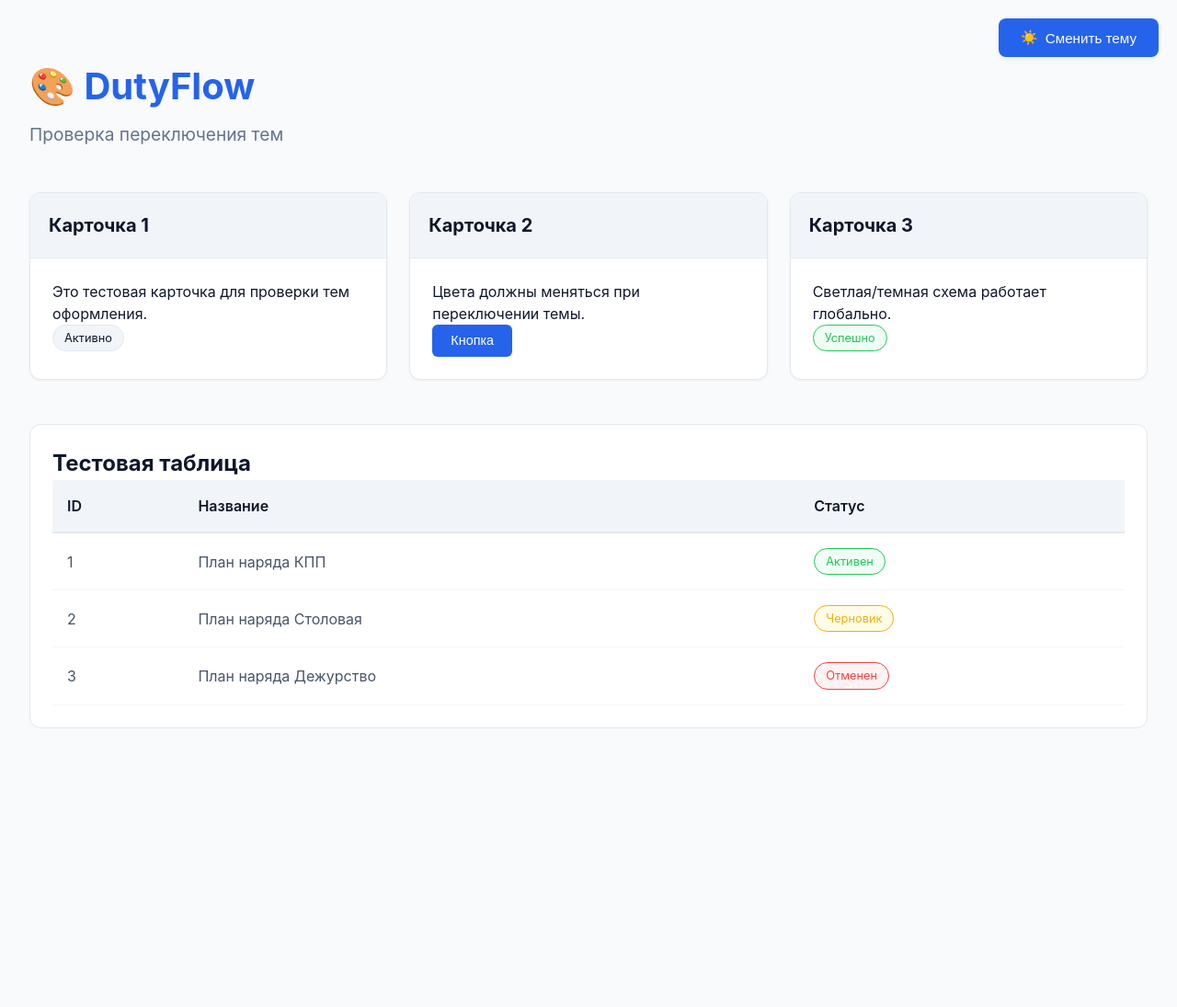
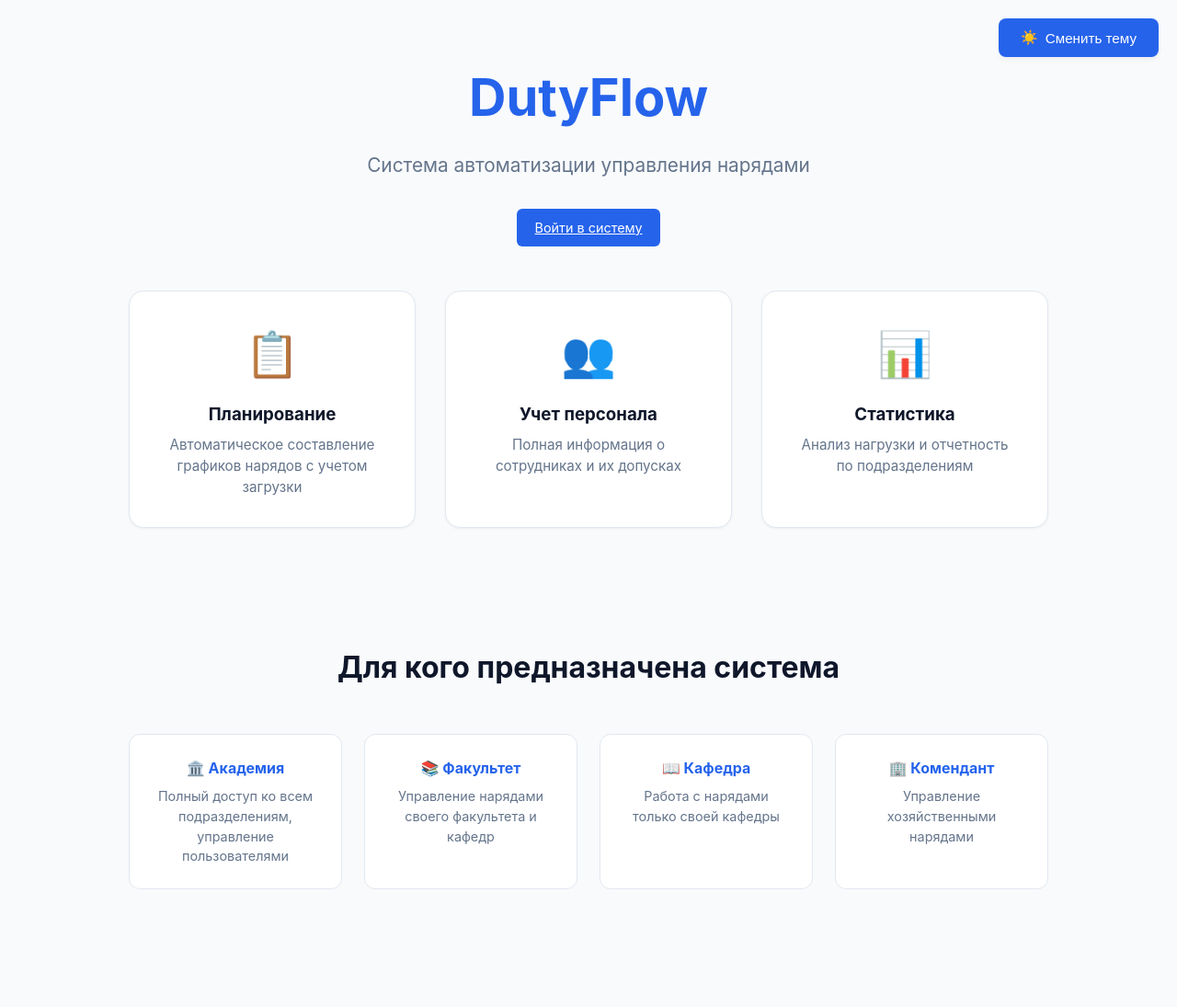
Before and after one commit to m43381/duty_flow, a Django app: page / in a window 1280 px wide. Shown: the whole page at 92% size. Before the commit the page ends 792 px from the top, so only its background shows below. Run offline with Django 5.2, Linux system fonts and the light colour scheme.

Commit message:
аутентификация

```diff
--- a/duty_flow/duty_flow/settings.py
+++ b/duty_flow/duty_flow/settings.py
@@ -87,3 +87,9 @@ STATIC_URL = '/static/'
 STATICFILES_DIRS = [
     BASE_DIR / 'static',
 ]
+
+
+# Перенаправления после входа/выхода
+LOGIN_URL = 'login'
+LOGIN_REDIRECT_URL = 'dashboard'
+LOGOUT_REDIRECT_URL = 'index'
--- a/duty_flow/duty_flow/urls.py
+++ b/duty_flow/duty_flow/urls.py
@@ -1,7 +1,13 @@
 from django.contrib import admin
 from django.urls import path, include
+from django.contrib.auth import views as auth_views
 
 urlpatterns = [
     path('admin/', admin.site.urls),
+    # Аутентификация
+    path('login/', auth_views.LoginView.as_view(
+        template_name='registration/login.html'
+    ), name='login'),
+    path('logout/', auth_views.LogoutView.as_view(), name='logout'),
     path('', include('frontend.urls')),
 ]
--- a/duty_flow/frontend/urls.py
+++ b/duty_flow/frontend/urls.py
@@ -3,7 +3,8 @@ from . import views
 
 urlpatterns = [
     path('', views.index, name='index'),
-    path('commandant/', views.commandant, name='commandant'),
-    path('faculty/', views.faculty, name='faculty'),
-    path('department/', views.department, name='department'),
+    path('dashboard/', views.dashboard, name='dashboard'),
+    path('cabinet/commandant/', views.commandant_cabinet, name='commandant_cabinet'),
+    path('cabinet/faculty/', views.faculty_cabinet, name='faculty_cabinet'),
+    path('cabinet/department/', views.department_cabinet, name='department_cabinet'),
 ]
--- a/duty_flow/frontend/views.py
+++ b/duty_flow/frontend/views.py
@@ -1,13 +1,49 @@
 from django.shortcuts import render
+from django.contrib.auth.decorators import login_required
+from django.utils import timezone
 
 def index(request):
+    """Главная страница"""
     return render(request, 'index.html')
 
-def commandant(request):
-    return render(request, 'cabinets/commandant.html')
+@login_required
+def dashboard(request):
+    """Общий дашборд (перенаправляет в зависимости от роли)"""
+    profile = request.user.profile
 
-def faculty(request):
-    return render(request, 'cabinets/faculty.html')
+    # Контекст с данными (позже заменим на реальные запросы к БД)
+    context = {
+        'page_title': f'Дашборд - {profile.unit.name}',
+        'active_tab': 'dashboard',
+        'total_people': 150,  # Заглушка
+        'today_plans': 12,     # Заглушка
+        'active_exemptions': 5, # Заглушка
+        'total_assignments': 450, # Заглушка
+        'upcoming_plans': [],   # Заглушка
+    }
 
-def department(request):
-    return render(request, 'cabinets/department.html')
+    return render(request, 'cabinets/dashboard.html', context)
+
+@login_required
+def commandant_cabinet(request):
+    """Кабинет коменданта"""
+    return render(request, 'cabinets/commandant.html', {
+        'page_title': 'Кабинет коменданта',
+        'active_tab': 'dashboard'
+    })
+
+@login_required
+def faculty_cabinet(request):
+    """Кабинет факультета"""
+    return render(request, 'cabinets/faculty.html', {
+        'page_title': 'Кабинет факультета',
+        'active_tab': 'dashboard'
+    })
+
+@login_required
+def department_cabinet(request):
+    """Кабинет кафедры"""
+    return render(request, 'cabinets/department.html', {
+        'page_title': 'Кабинет кафедры',
+        'active_tab': 'dashboard'
+    })
--- a/duty_flow/static/css/main.css
+++ b/duty_flow/static/css/main.css
@@ -177,3 +177,352 @@ body {
 .table tr:hover td {
     background: var(--bg-hover);
 }
+
+
+/* _________________________________________________________________________________________ */
+
+/* ===== СТРАНИЦА ВХОДА ===== */
+.auth-page {
+    min-height: calc(100vh - 200px);
+    display: flex;
+    align-items: center;
+    justify-content: center;
+    padding: 2rem;
+}
+
+.auth-container {
+    width: 100%;
+    max-width: 400px;
+}
+
+.auth-card {
+    background: var(--bg-card);
+    border: 1px solid var(--border);
+    border-radius: 1rem;
+    padding: 2rem;
+    box-shadow: var(--shadow-md);
+}
+
+.auth-header {
+    text-align: center;
+    margin-bottom: 2rem;
+}
+
+.auth-title {
+    font-size: 2rem;
+    color: var(--primary);
+    margin-bottom: 0.5rem;
+}
+
+.auth-subtitle {
+    color: var(--text-muted);
+}
+
+.auth-form {
+    margin-bottom: 1.5rem;
+}
+
+.form-group {
+    margin-bottom: 1.25rem;
+}
+
+.form-group label {
+    display: block;
+    margin-bottom: 0.5rem;
+    color: var(--text);
+    font-weight: 500;
+}
+
+.form-input {
+    width: 100%;
+    padding: 0.75rem 1rem;
+    background: var(--bg-body);
+    border: 1px solid var(--border);
+    border-radius: 0.5rem;
+    color: var(--text);
+    font-size: 1rem;
+}
+
+.form-input:focus {
+    outline: none;
+    border-color: var(--primary);
+    box-shadow: 0 0 0 2px var(--primary-bg);
+}
+
+.btn-block {
+    width: 100%;
+}
+
+.alert {
+    padding: 0.75rem 1rem;
+    border-radius: 0.5rem;
+    margin-bottom: 1.5rem;
+}
+
+.alert-danger {
+    background: var(--danger-bg);
+    border: 1px solid var(--danger);
+    color: var(--danger);
+}
+
+.auth-footer {
+    text-align: center;
+    color: var(--text-muted);
+    font-size: 0.9rem;
+}
+
+.auth-footer p {
+    margin: 0.5rem 0;
+}
+
+/* ===== ЛИЧНЫЙ КАБИНЕТ ===== */
+.cabinet-header {
+    background: var(--bg-card);
+    border-bottom: 1px solid var(--border);
+    padding: 2rem 0;
+    margin-bottom: 2rem;
+}
+
+.cabinet-header-content {
+    max-width: 1280px;
+    margin: 0 auto;
+    padding: 0 2rem;
+    display: flex;
+    justify-content: space-between;
+    align-items: center;
+}
+
+.cabinet-title {
+    font-size: 1.8rem;
+    color: var(--text);
+}
+
+.user-info-badge {
+    display: flex;
+    gap: 1rem;
+}
+
+.user-unit, .user-role {
+    padding: 0.5rem 1rem;
+    border-radius: 2rem;
+    font-size: 0.9rem;
+}
+
+.user-unit {
+    background: var(--primary-bg);
+    color: var(--primary);
+}
+
+.user-role {
+    background: var(--bg-hover);
+    color: var(--text-muted);
+}
+
+.cabinet-nav {
+    background: var(--bg-card);
+    border-bottom: 1px solid var(--border);
+    margin-bottom: 2rem;
+}
+
+.nav-container {
+    max-width: 1280px;
+    margin: 0 auto;
+    padding: 0 2rem;
+    display: flex;
+    gap: 0.5rem;
+    overflow-x: auto;
+}
+
+.nav-link {
+    padding: 1rem 1.5rem;
+    color: var(--text-muted);
+    text-decoration: none;
+    border-bottom: 2px solid transparent;
+    transition: all 0.2s;
+    white-space: nowrap;
+}
+
+.nav-link:hover {
+    color: var(--primary);
+}
+
+.nav-link.active {
+    color: var(--primary);
+    border-bottom-color: var(--primary);
+}
+
+.cabinet-content {
+    max-width: 1280px;
+    margin: 0 auto;
+    padding: 0 2rem 2rem;
+}
+
+/* ===== ДАШБОРД ===== */
+.stats-grid {
+    display: grid;
+    grid-template-columns: repeat(auto-fit, minmax(240px, 1fr));
+    gap: 1.5rem;
+    margin-bottom: 2rem;
+}
+
+.stat-card {
+    background: var(--bg-card);
+    border: 1px solid var(--border);
+    border-radius: 1rem;
+    padding: 1.5rem;
+    display: flex;
+    align-items: center;
+    gap: 1rem;
+    box-shadow: var(--shadow);
+}
+
+.stat-icon {
+    font-size: 2.5rem;
+}
+
+.stat-content {
+    flex: 1;
+}
+
+.stat-title {
+    color: var(--text-muted);
+    font-size: 0.9rem;
+    margin-bottom: 0.25rem;
+}
+
+.stat-value {
+    font-size: 2rem;
+    font-weight: bold;
+    color: var(--text);
+}
+
+.info-grid {
+    display: flex;
+    flex-direction: column;
+    gap: 1rem;
+}
+
+.info-row {
+    display: flex;
+    padding: 0.5rem 0;
+    border-bottom: 1px solid var(--border-light);
+}
+
+.info-label {
+    width: 150px;
+    color: var(--text-muted);
+}
+
+.info-value {
+    flex: 1;
+    color: var(--text);
+    font-weight: 500;
+}
+
+/* ===== ГЛАВНАЯ СТРАНИЦА ===== */
+.landing-page {
+    padding: 2rem 0;
+}
+
+.hero {
+    text-align: center;
+    margin-bottom: 4rem;
+}
+
+.hero-content {
+    max-width: 800px;
+    margin: 0 auto 3rem;
+}
+
+.hero-title {
+    font-size: 3.5rem;
+    color: var(--primary);
+    margin-bottom: 1rem;
+}
+
+.hero-subtitle {
+    font-size: 1.3rem;
+    color: var(--text-muted);
+    margin-bottom: 2rem;
+}
+
+.hero-buttons {
+    display: flex;
+    gap: 1rem;
+    justify-content: center;
+}
+
+.hero-features {
+    display: grid;
+    grid-template-columns: repeat(auto-fit, minmax(250px, 1fr));
+    gap: 2rem;
+    max-width: 1000px;
+    margin: 0 auto;
+}
+
+.feature-card {
+    background: var(--bg-card);
+    border: 1px solid var(--border);
+    border-radius: 1rem;
+    padding: 2rem;
+    text-align: center;
+    box-shadow: var(--shadow);
+}
+
+.feature-icon {
+    font-size: 3rem;
+    margin-bottom: 1rem;
+}
+
+.feature-card h3 {
+    margin-bottom: 0.5rem;
+    color: var(--text);
+}
+
+.feature-card p {
+    color: var(--text-muted);
+    font-size: 0.95rem;
+}
+
+.info-section {
+    text-align: center;
+    padding: 4rem 0;
+}
+
+.info-section h2 {
+    font-size: 2rem;
+    margin-bottom: 3rem;
+}
+
+.roles-grid {
+    display: grid;
+    grid-template-columns: repeat(auto-fit, minmax(200px, 1fr));
+    gap: 1.5rem;
+    max-width: 1000px;
+    margin: 0 auto;
+}
+
+.role-card {
+    background: var(--bg-card);
+    border: 1px solid var(--border);
+    border-radius: 0.75rem;
+    padding: 1.5rem;
+}
+
+.role-card h4 {
+    margin-bottom: 0.5rem;
+    color: var(--primary);
+}
+
+.role-card p {
+    color: var(--text-muted);
+    font-size: 0.9rem;
+}
+
+.text-center {
+    text-align: center;
+}
+
+.text-muted {
+    color: var(--text-muted);
+}
--- a/duty_flow/templates/index.html
+++ b/duty_flow/templates/index.html
@@ -1,72 +1,62 @@
 {% extends 'base.html' %}
+{% load static %}
 
-{% block title %}DutyFlow - Проверка тем{% endblock %}
+{% block title %}DutyFlow - Система управления нарядами{% endblock %}
 
 {% block content %}
-<div class="demo-page">
-    <h1>🎨 DutyFlow</h1>
-    <p class="subtitle">Проверка переключения тем</p>
+<div class="landing-page">
+    <!-- ГЕРОЙ СЕКЦИЯ -->
+    <section class="hero">
+        <div class="hero-content">
+            <h1 class="hero-title">DutyFlow</h1>
+            <p class="hero-subtitle">Система автоматизации управления нарядами</p>
 
-    <div class="card-grid">
-        <div class="card">
-            <div class="card-header">
-                <h2>Карточка 1</h2>
-            </div>
-            <div class="card-body">
-                <p>Это тестовая карточка для проверки тем оформления.</p>
-                <span class="badge">Активно</span>
+            <div class="hero-buttons">
+                <a href="{% url 'login' %}" class="btn btn-primary">Войти в систему</a>
             </div>
         </div>
 
-        <div class="card">
-            <div class="card-header">
-                <h2>Карточка 2</h2>
+        <div class="hero-features">
+            <div class="feature-card">
+                <div class="feature-icon">📋</div>
+                <h3>Планирование</h3>
+                <p>Автоматическое составление графиков нарядов с учетом загрузки</p>
             </div>
-            <div class="card-body">
-                <p>Цвета должны меняться при переключении темы.</p>
-                <button class="btn">Кнопка</button>
+            <div class="feature-card">
+                <div class="feature-icon">👥</div>
+                <h3>Учет персонала</h3>
+                <p>Полная информация о сотрудниках и их допусках</p>
+            </div>
+            <div class="feature-card">
+                <div class="feature-icon">📊</div>
+                <h3>Статистика</h3>
+                <p>Анализ нагрузки и отчетность по подразделениям</p>
             </div>
         </div>
+    </section>
 
-        <div class="card">
-            <div class="card-header">
-                <h2>Карточка 3</h2>
+    <!-- ИНФОРМАЦИЯ О СИСТЕМЕ -->
+    <section class="info-section">
+        <h2>Для кого предназначена система</h2>
+
+        <div class="roles-grid">
+            <div class="role-card">
+                <h4>🏛️ Академия</h4>
+                <p>Полный доступ ко всем подразделениям, управление пользователями</p>
             </div>
-            <div class="card-body">
-                <p>Светлая/темная схема работает глобально.</p>
-                <span class="badge success">Успешно</span>
+            <div class="role-card">
+                <h4>📚 Факультет</h4>
+                <p>Управление нарядами своего факультета и кафедр</p>
+            </div>
+            <div class="role-card">
+                <h4>📖 Кафедра</h4>
+                <p>Работа с нарядами только своей кафедры</p>
+            </div>
+            <div class="role-card">
+                <h4>🏢 Комендант</h4>
+                <p>Управление хозяйственными нарядами</p>
             </div>
         </div>
-    </div>
-
-    <div class="table-container">
-        <h2>Тестовая таблица</h2>
-        <table class="table">
-            <thead>
-                <tr>
-                    <th>ID</th>
-                    <th>Название</th>
-                    <th>Статус</th>
-                </tr>
-            </thead>
-            <tbody>
-                <tr>
-                    <td>1</td>
-                    <td>План наряда КПП</td>
-                    <td><span class="badge success">Активен</span></td>
-                </tr>
-                <tr>
-                    <td>2</td>
-                    <td>План наряда Столовая</td>
-                    <td><span class="badge warning">Черновик</span></td>
-                </tr>
-                <tr>
-                    <td>3</td>
-                    <td>План наряда Дежурство</td>
-                    <td><span class="badge danger">Отменен</span></td>
-                </tr>
-            </tbody>
-        </table>
-    </div>
+    </section>
 </div>
 {% endblock %}
```
Also changed, not shown: duty_flow/templates/cabinets/base_cabinet.html (added, +52 -0 lines), duty_flow/templates/cabinets/dashboard.html (added, +111 -0 lines), duty_flow/templates/registration/login.html (added, +57 -0 lines), duty_flow/db.sqlite3.
